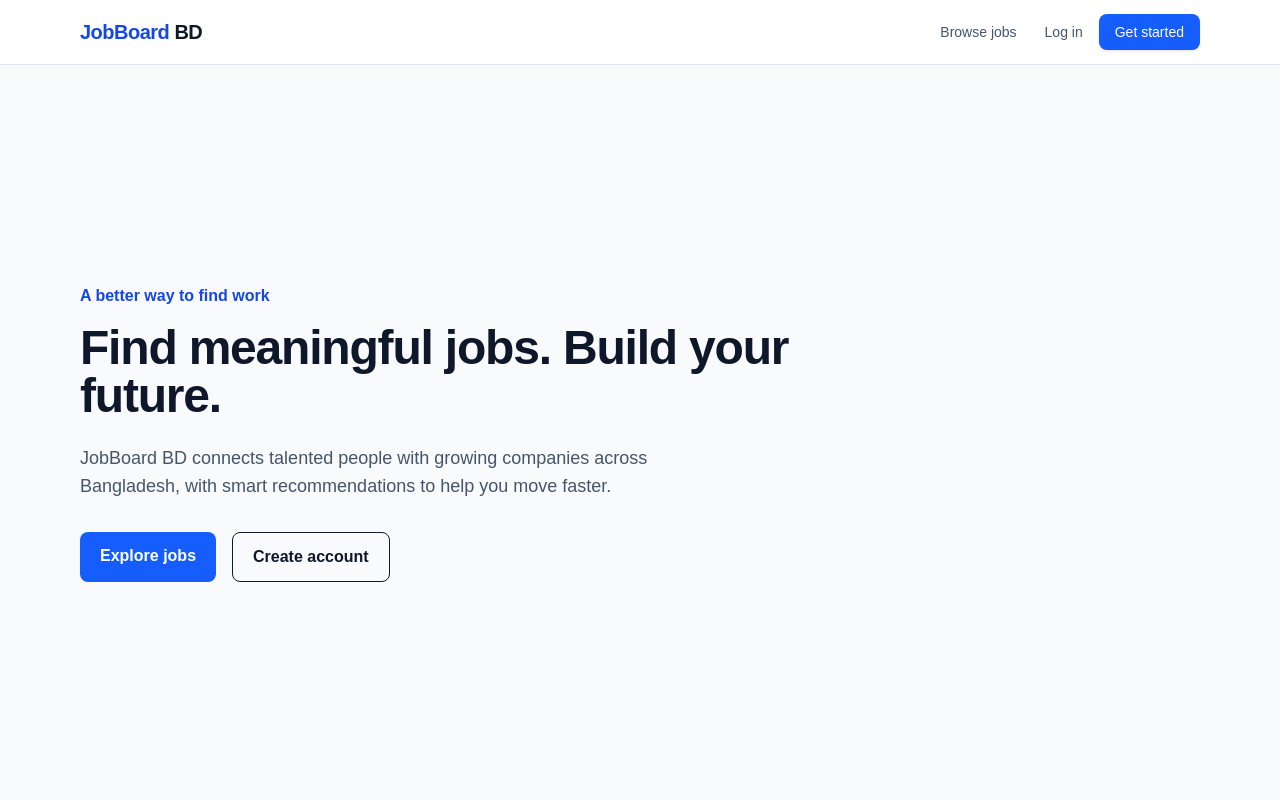
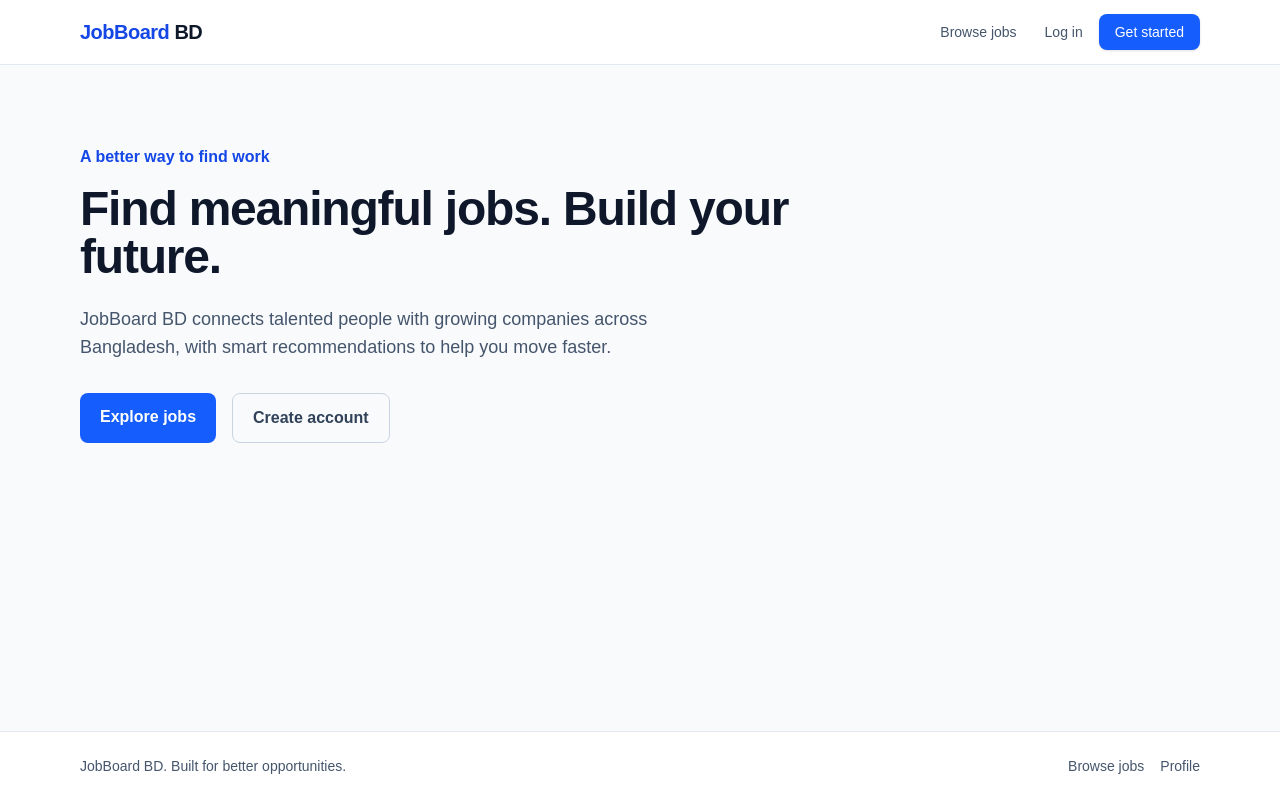
Before and after one commit to Rashad-Stack/jobboard-bd, a Next.js app: page / in a window 1280 px wide. Built offline with nearby package versions, Linux system fonts and the light colour scheme; no server answers.

Commit message:
feat: add Footer component and integrate it into the RootLayout

```diff
--- /dev/null
+++ b/app/components/Footer.tsx
@@ -0,0 +1,19 @@
+import Link from "next/link";
+
+export default function Footer() {
+  return (
+    <footer className="border-t border-slate-200 bg-white">
+      <div className="mx-auto flex w-full max-w-6xl flex-col gap-2 px-4 py-6 text-sm text-slate-600 sm:flex-row sm:items-center sm:justify-between">
+        <p>JobBoard BD. Built for better opportunities.</p>
+        <div className="flex gap-4">
+          <Link href="/jobs" className="hover:text-slate-950">
+            Browse jobs
+          </Link>
+          <Link href="/profile" className="hover:text-slate-950">
+            Profile
+          </Link>
+        </div>
+      </div>
+    </footer>
+  );
+}
--- a/app/layout.tsx
+++ b/app/layout.tsx
@@ -3,6 +3,7 @@ import { Geist, Geist_Mono } from "next/font/google";
 import "./globals.css";
 import Providers from "./providers";
 import Nav from "./components/Nav";
+import Footer from "./components/Footer";
 
 const geistSans = Geist({
   variable: "--font-geist-sans",
@@ -25,7 +26,8 @@ export default function RootLayout({ children }: LayoutProps<"/">) {
       <body className="min-h-full flex flex-col">
         <Providers>
           <Nav />
-          {children}
+          <div className="flex-1">{children}</div>
+          <Footer />
         </Providers>
       </body>
     </html>
--- a/app/page.tsx
+++ b/app/page.tsx
@@ -1,6 +1,12 @@
+"use client";
+
 import Link from "next/link";
+import { useSession } from "next-auth/react";
 
 export default function Home() {
+  const { data: session } = useSession();
+  const dashboardHref = session?.user.role === "EMPLOYER" ? "/employer/jobs" : "/dashboard";
+
   return (
     <main className="mx-auto flex w-full max-w-6xl flex-1 items-center px-4 py-20">
       <div className="max-w-3xl">
@@ -16,9 +22,21 @@ export default function Home() {
           <Link href="/jobs" className="rounded-lg bg-blue-600 px-5 py-3 font-semibold text-white">
             Explore jobs
           </Link>
-          <Link href="/auth/register" className="rounded-lg border px-5 py-3 font-semibold">
-            Create account
-          </Link>
+          {session ? (
+            <Link
+              href={dashboardHref}
+              className="rounded-lg border border-slate-300 px-5 py-3 font-semibold text-slate-700 hover:border-slate-500 hover:text-slate-950"
+            >
+              Go to dashboard
+            </Link>
+          ) : (
+            <Link
+              href="/auth/register"
+              className="rounded-lg border border-slate-300 px-5 py-3 font-semibold text-slate-700 hover:border-slate-500 hover:text-slate-950"
+            >
+              Create account
+            </Link>
+          )}
         </div>
       </div>
     </main>
```
